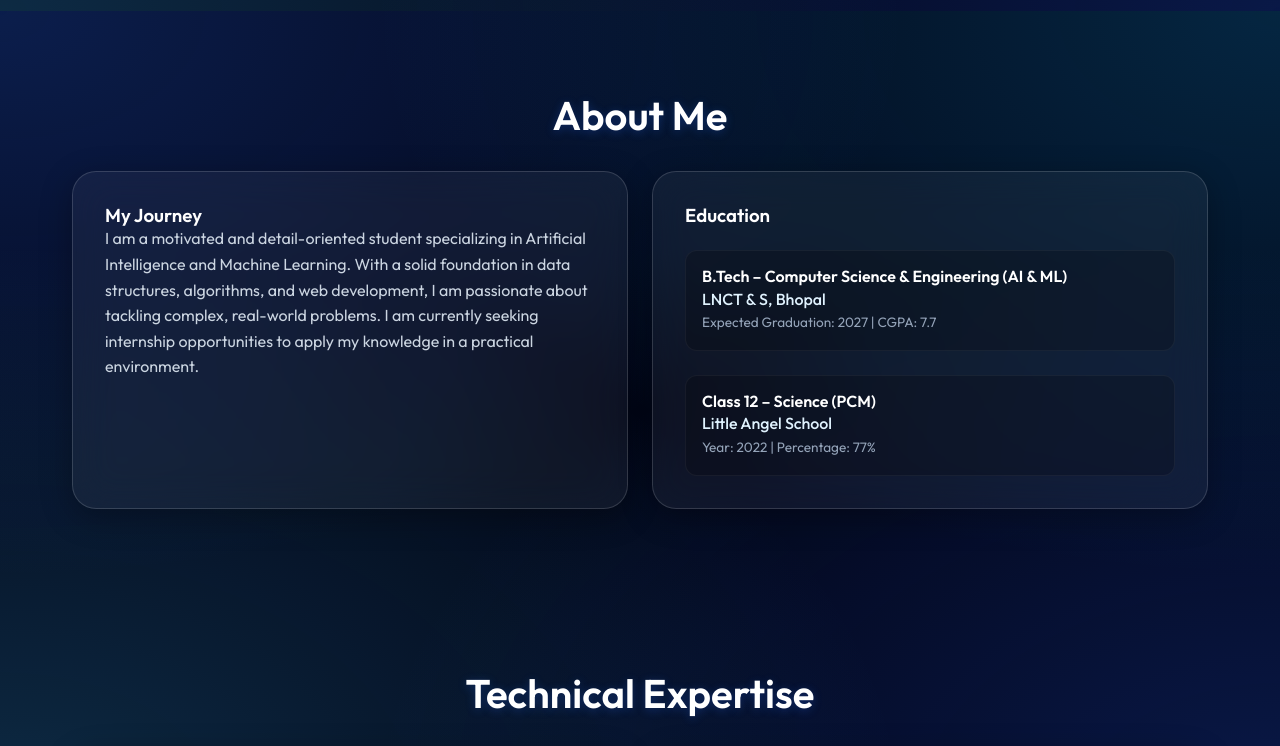
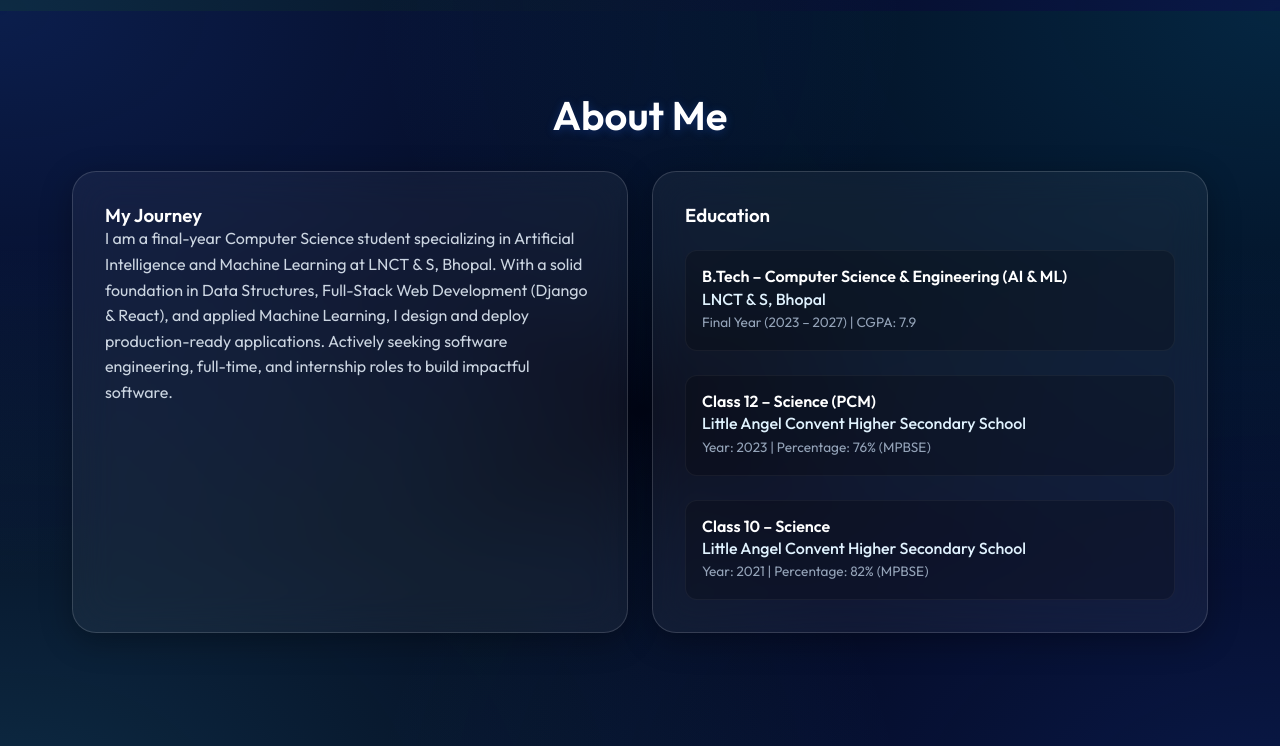
Before and after one commit to ziyankhan-coder/portfoliyo, a plain HTML site: page index.html in a window 1280 px wide. Shown: the part 789-1535 px from the top of the page. Drawn offline with Linux system fonts and the light colour scheme.

Commit message:
Update portfolio intro to Final-Year (4th Year) student and sync education marks

```diff
--- a/index.html
+++ b/index.html
@@ -37,7 +37,7 @@
 
                 <div class="center-focus">
                     <h1>Hi, I'm Ziyan Khan<br><span style="color: var(--accent-color);">AI & ML Engineer</span></h1>
-                    <p class="subtitle">A passionate B.Tech 3rd-year student specializing in Computer Science (AI & ML) and modern Web Development. I love building smart solutions for real-world problems.</p>
+                    <p class="subtitle">A passionate B.Tech final-year student specializing in Computer Science (AI & ML) and modern Full-Stack Web Development. I love building smart, scalable solutions for real-world problems.</p>
                     <a href="#projects" class="btn-primary large">Explore Projects <i class="fa-solid fa-arrow-right"></i></a>
                 </div>
 
@@ -57,19 +57,24 @@
             <div class="about-grid">
                 <div class="glass-card about-card">
                     <h3>My Journey</h3>
-                    <p>I am a motivated and detail-oriented student specializing in Artificial Intelligence and Machine Learning. With a solid foundation in data structures, algorithms, and web development, I am passionate about tackling complex, real-world problems. I am currently seeking internship opportunities to apply my knowledge in a practical environment.</p>
+                    <p>I am a final-year Computer Science student specializing in Artificial Intelligence and Machine Learning at LNCT & S, Bhopal. With a solid foundation in Data Structures, Full-Stack Web Development (Django & React), and applied Machine Learning, I design and deploy production-ready applications. Actively seeking software engineering, full-time, and internship roles to build impactful software.</p>
                 </div>
                 <div class="glass-card education-card">
                     <h3>Education</h3>
                     <div class="edu-item">
                         <h4>B.Tech – Computer Science & Engineering (AI & ML)</h4>
                         <p class="edu-school">LNCT & S, Bhopal</p>
-                        <p class="edu-meta">Expected Graduation: 2027 | CGPA: 7.7</p>
+                        <p class="edu-meta">Final Year (2023 – 2027) | CGPA: 7.9</p>
                     </div>
                     <div class="edu-item">
                         <h4>Class 12 – Science (PCM)</h4>
-                        <p class="edu-school">Little Angel School</p>
-                        <p class="edu-meta">Year: 2022 | Percentage: 77%</p>
+                        <p class="edu-school">Little Angel Convent Higher Secondary School</p>
+                        <p class="edu-meta">Year: 2023 | Percentage: 76% (MPBSE)</p>
+                    </div>
+                    <div class="edu-item">
+                        <h4>Class 10 – Science</h4>
+                        <p class="edu-school">Little Angel Convent Higher Secondary School</p>
+                        <p class="edu-meta">Year: 2021 | Percentage: 82% (MPBSE)</p>
                     </div>
                 </div>
             </div>
```
